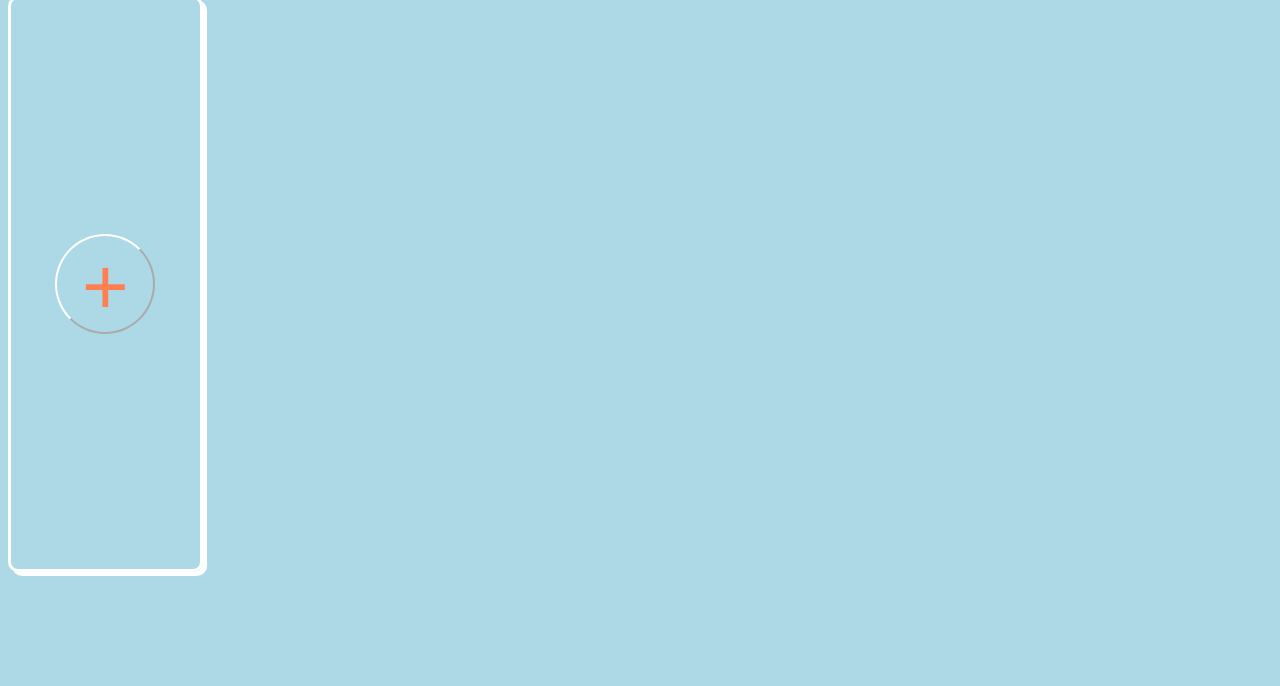
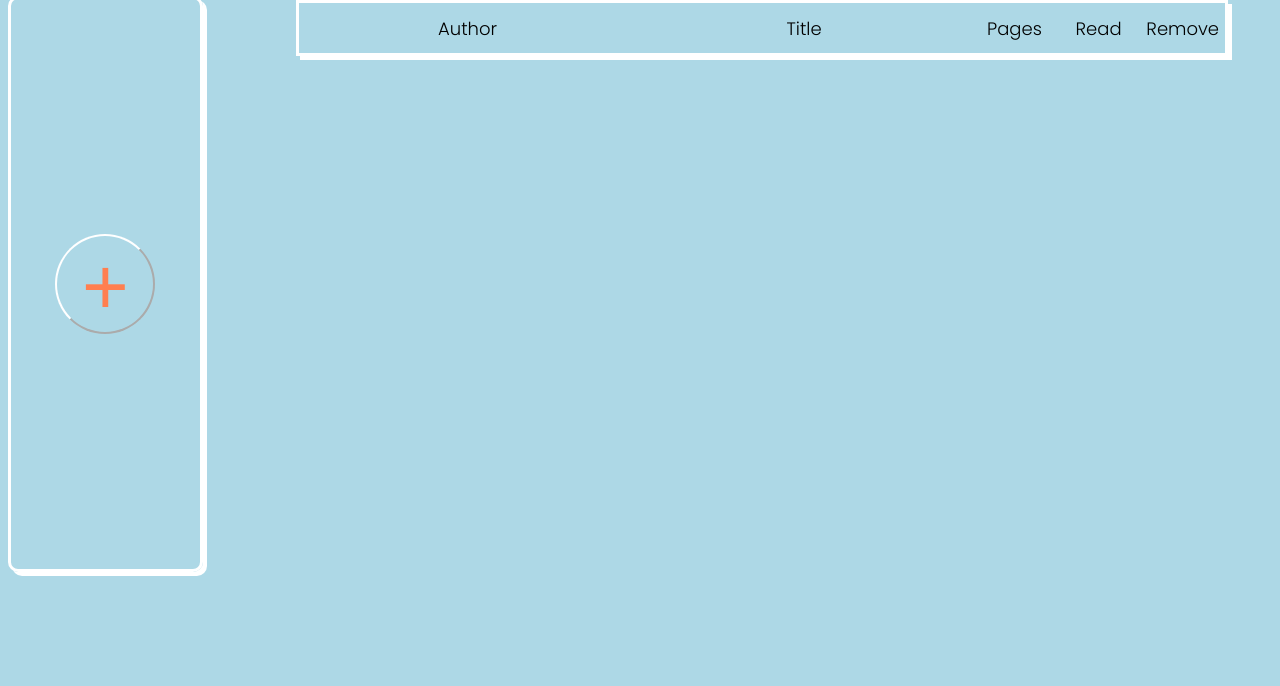
Before and after one commit to heyitsvi/Library, a plain HTML site: page index.html in a window 1280 px wide. Shown: the part 114-800 px from the top of the page. Drawn offline with Linux system fonts and the light colour scheme.

Commit message:
changes in script for removing elements

```diff
--- a/index.html
+++ b/index.html
@@ -11,6 +11,13 @@
 <body>
     <h1>Library</h1>
     <div id="container">
+        <div id = "labels">
+            <div>Author</div>
+            <div>Title</div>
+            <div>Pages</div>
+            <div>Read</div>
+            <div>Remove</div>
+        </div>
         <div  id="add-book">
             <button id="add-btn">+</button>
         </div>
--- a/script.js
+++ b/script.js
@@ -15,14 +15,13 @@ function addBook(title,author,pages,read){
 }
 
 
-addBook("LOTR","J.R.R Tolkein", "500","Yes");
-
-
 let display = document.querySelector("#display");
 
 const addBtn = document.querySelector("#add-btn");
 const close = document.querySelector("#close");
 const addBookBtn = document.querySelector("#add");
+
+
 
 function displayBooks(size){
     let div_list = [];
@@ -32,14 +31,7 @@ function displayBooks(size){
     appendDivs(display,div_list);
 
     fillInfo(display);
-    removeBtns = document.querySelectorAll(".removeBtn");
-    removeBtns.forEach(button => {
-        button.addEventListener("click", event =>{
-            let child = document.getElementById(`book-${button.id}`)
-            display.removeChild(child);
-            removeElement(button.id);
-        })
-    })
+
     readBtns = document.querySelectorAll(".readBtn");
     readBtns.forEach(button => {
         button.addEventListener("click", event =>{
@@ -53,6 +45,22 @@ function displayBooks(size){
                 button.textContent = "Yes";
                 changeStatus(id,"Yes");
             }
+        })
+    })
+
+    removeBtn();
+
+}
+
+removeBtn();
+
+function removeBtn(){
+    removeBtns = document.querySelectorAll(".removeBtn");
+    removeBtns.forEach(button => {
+        button.addEventListener("click", event =>{
+            let child = document.getElementById(`book-${button.id}`)
+            display.removeChild(child);
+            removeElement(button.id);
         })
     })
 }
@@ -132,7 +140,6 @@ function bookDivs(id){
 
 function changeStatus(id,value){
     my_library[id-1].read = value;
-    // console.log(my_library[id-1].read);
 }
 
 function appendDivs(parent,child){
--- a/style.css
+++ b/style.css
@@ -23,11 +23,31 @@ body {
 
 #container{
     display: grid;
-    grid-template-rows: 1fr;
+    grid-template-rows: 100px 1fr;
     grid-template-columns: 1fr 3.5fr;
-    grid-template-areas: "input display";
+    grid-template-areas: "input label"
+                        "input display";
     font-family: 'Poppins', sans-serif;
     font-size: large;
+}
+
+#labels{
+    grid-area: 1/2;
+    display: grid;
+    grid-template-columns: 1fr 1fr 0.25fr 0.25fr 0.25fr;
+    grid-template-rows: 50px;
+    margin-top:10px;
+    height: 50px;
+    align-items: center;
+    justify-items: center;
+    white-space: nowrap;
+    border:solid;
+    border-color:white;
+    box-shadow: 4px 4px white;
+    margin-right: 4.5%;
+    margin-left: 0.75%;
+    color: black;
+
 }
 
 #add-book{
```
